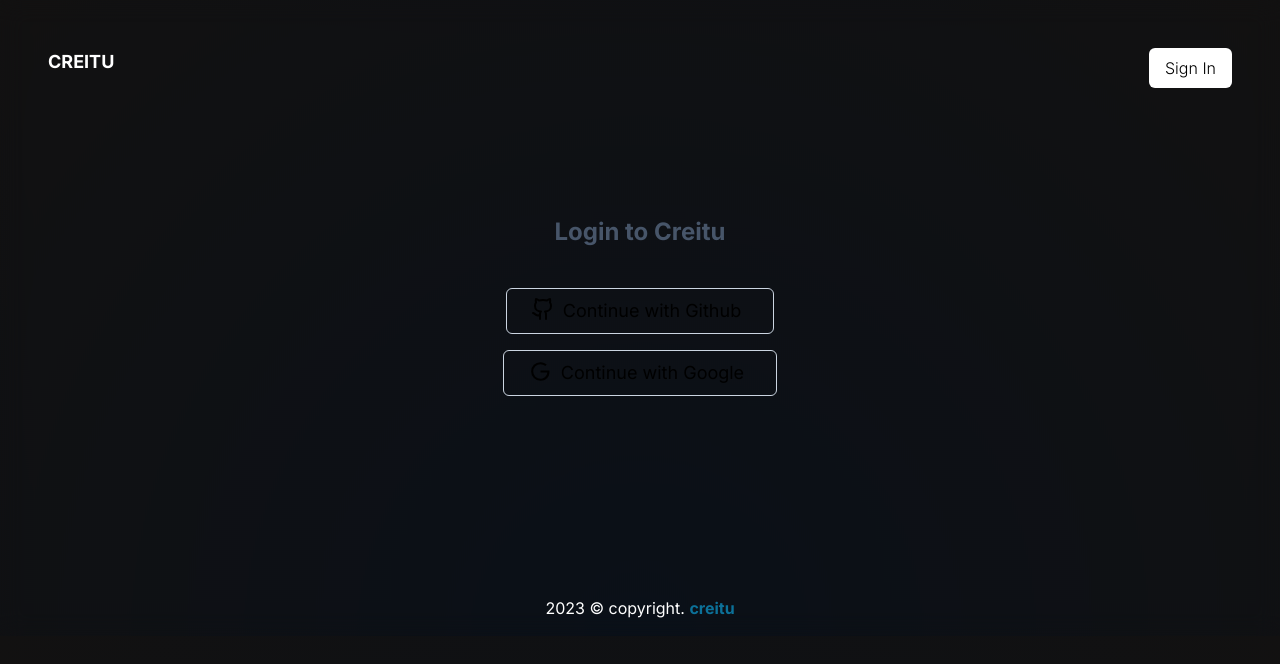
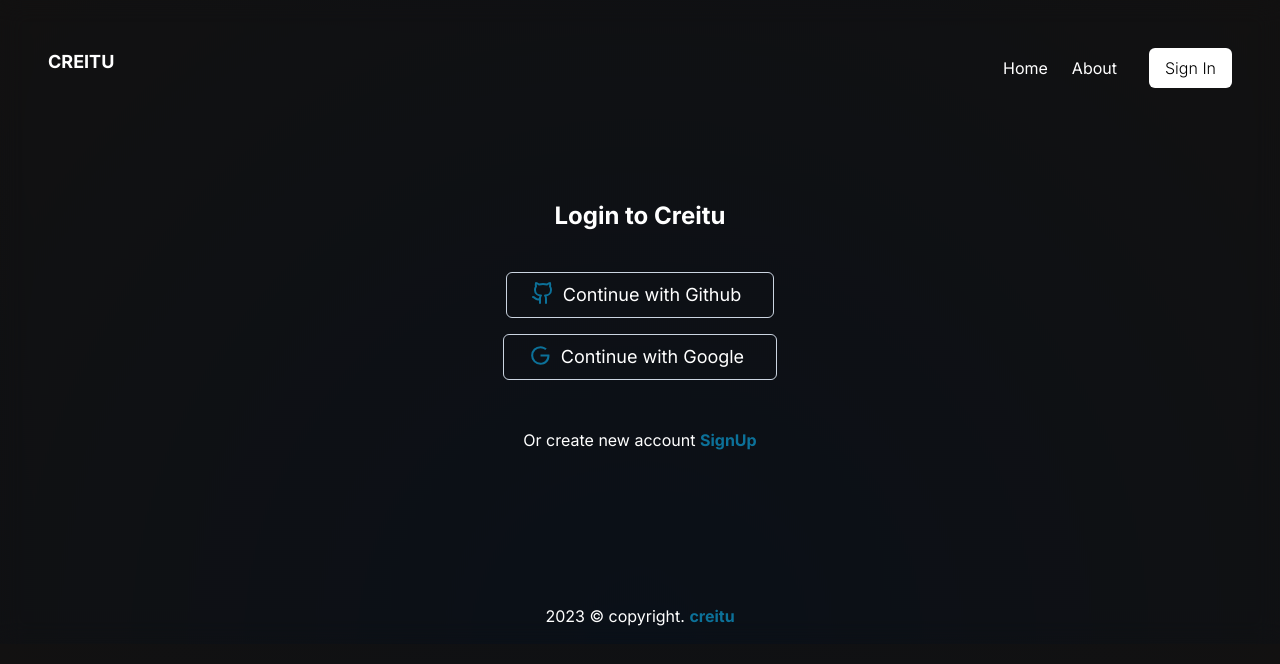
Before and after one commit to novalabsug/creitu-frontend, a Next.js app: page /signin in a window 1280 px wide. Shown: the top 664 px of the page. Built offline with nearby package versions, Linux system fonts and the light colour scheme.

Commit message:
added navlinks

```diff
--- a/app/page.jsx
+++ b/app/page.jsx
@@ -6,11 +6,13 @@
 import PortfolioTemplateCard from "@/components/PortfolioTemplateCard";
 import UiCard1 from "@/components/UiCard1";
 import VideoPlayer from "@/components/VideoPlayer";
+import { Button } from "@/components/ui/button";
 import Svg1 from "@/constants/Svg1";
 import { landingContent1, portfolioTemplatesInfo } from "@/constants/constant";
 import { ChevronRight, Dot } from "lucide-react";
 
 import Image from "next/image";
+import Link from "next/link";
 
 export default function Home() {
   return (
@@ -191,6 +193,41 @@
           </div>
         </div>
       </div>
+
+      {/* //section --------------------- */}
+      <div className="py-12">
+        <div className="flex">
+          <div className="m-auto xl:w-4/5 lg:w-full">
+            <div className="py-4">
+              <h3 className="text-3xl text-center text-white">
+                Do you have a question
+              </h3>
+              <p className="text-center text-white font-light">
+                Our team will happily take on any questions that you may have
+              </p>
+            </div>
+
+            <div className="py-6">
+              <div className="flex gap-8 justify-center">
+                <div>
+                  <Link href={"/about"}>
+                    <Button className="bg-white text-black text-lg py-6 px-8 font-light hover:bg-gray-200">
+                      Contact Us <ChevronRight className="font-light ml-3" />
+                    </Button>
+                  </Link>
+                </div>
+
+                <div className="py-2">
+                  <p className="text-lg font-light text-white">
+                    Or call us on{" "}
+                    <span className="font-semibold">+256 7365 524334</span>
+                  </p>
+                </div>
+              </div>
+            </div>
+          </div>
+        </div>
+      </div>
     </main>
   );
 }
--- a/app/signin/page.jsx
+++ b/app/signin/page.jsx
@@ -5,25 +5,36 @@
 const SignIn = () => {
   return (
     <main>
-      <div className="lg:py-12 py-16">
+      <div className="lg:py-12 py-12">
         <div className="flex">
           <div className="m-auto lg:w-3/5 w-full">
-            <div className="py-8 lg:px-12 px-4">
-              <h3 className="text-center text-2xl font-bold text-slate-600">
+            <div className="py-4 lg:px-12 px-4">
+              <h3 className="text-center text-2xl font-bold text-white">
                 Login to Creitu
               </h3>
 
               <div className="py-8 px-12 flex justify-center items-center flex-col">
                 <div className="lg:py-2 py-3 px-6 border-[1.8px] border-slate-300 rounded-md flex my-2 cursor-pointer justify-center w-fit">
-                  <GithubIcon />
+                  <GithubIcon className="primary-color" />
 
-                  <p className="text-lg mx-2">Continue with Github</p>
+                  <p className="text-lg mx-2 text-white">
+                    Continue with Github
+                  </p>
                 </div>
                 <div className="lg:py-2 py-3 px-6 border-[1.8px] border-slate-300 rounded-md flex my-2 cursor-pointer justify-center w-fit">
-                  <RiGoogleLine size={25} />
+                  <RiGoogleLine size={25} className="primary-color" />
 
-                  <p className="text-lg mx-2">Continue with Google</p>
+                  <p className="text-lg mx-2 text-white">
+                    Continue with Google
+                  </p>
                 </div>
+              </div>
+
+              <div className="py-2">
+                <p className="text-center text-white">
+                  Or create new account{" "}
+                  <span className="primary-color font-bold">SignUp</span>
+                </p>
               </div>
             </div>
           </div>
--- a/components/Header.jsx
+++ b/components/Header.jsx
@@ -12,7 +12,19 @@
           </Link>
         </div>
 
-        <div className="py-2 px-2">
+        <div className="py-2 px-2 flex">
+          <div className="px-8 py-2 lg:block sm:block hidden">
+            <div className="flex gap-6">
+              <Link href={"/"}>
+                <h3 className=" text-white">Home</h3>
+              </Link>
+
+              <Link href={"/about"}>
+                <h3 className=" text-white">About</h3>
+              </Link>
+            </div>
+          </div>
+
           <div className="">
             <Link href={"/signin"}>
               <Button
```
